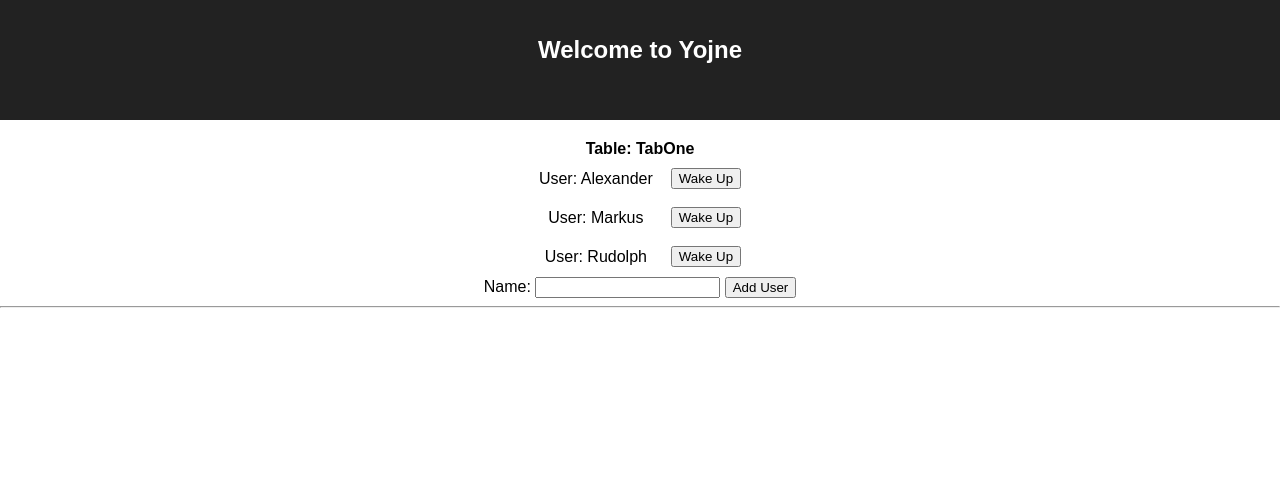
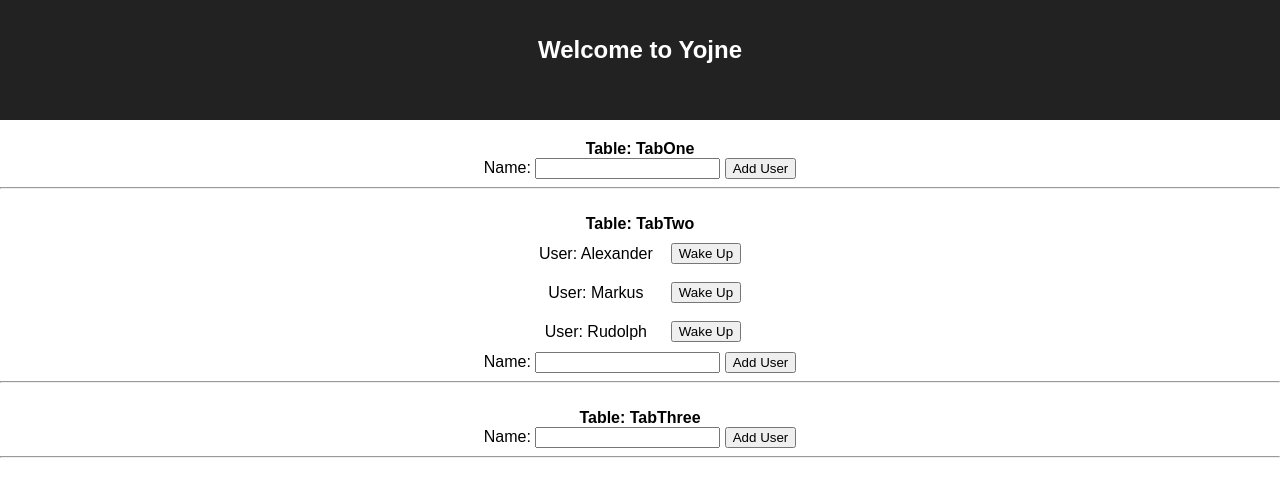
Before and after one commit to alternativeoutput/pebble, a React (Create React App) app: page / in a window 1280 px wide. Shown: the top 496 px of the page. Built offline with nearby package versions, Linux system fonts and the light colour scheme.

Commit message:
visualization of multiple tables (no working events)

```diff
--- a/src/App.js
+++ b/src/App.js
@@ -1,10 +1,16 @@
 import React, { Component } from 'react';
+import { connect } from 'react-redux';
 import Table from './components/Table';
 import { addUser } from './reducers/Table'
 
 import './App.css';
 
-class App extends Component {
+const mapStateToProps = state => (
+    { table: state.table })
+
+/*  {...tableDispatchProperties(tindex)(this.props.dispatch)} */
+
+class ConnectedApp extends Component {
     render() {
         return (
                 <div className="App">
@@ -12,11 +18,15 @@ class App extends Component {
                 <h1 className="App-title">Welcome to Yojne</h1>
                 </header>
                 <div>
-            <Table name="Table One" addUser={addUser}/>
-        </div>
-      </div>
-    );
+                {this.props.table.map(
+                    (table, tindex) =>
+                        (<Table {...this.props.table[tindex]}
+                         addUser={addUser}/>
+                        ))
+                }
+            </div></div>);
     }
 }
+const App = connect(mapStateToProps)(ConnectedApp);
 
 export default App;
--- a/src/components/Table.js
+++ b/src/components/Table.js
@@ -8,8 +8,7 @@ import { wakeupUser } from '../reducers/Table'
 import { v4 as uuidv4 } from 'uuid'
 
 const mapStateToProps = state => (
-    { user_tbl: state.user,
-      table: state.table })
+    { user_tbl: state.user })
 
 function mapDispatchToProps(dispatch, props) {
     return {
@@ -40,17 +39,18 @@ class ConnectedTable extends Component {
 
     render() {
         let user_tbl = this.props.user_tbl;
-        let table = this.props.table;
+        let name = this.props.name;
+        let user = this.props.user;
         let adder = "";
 
-        if (table.user.length < 5) {
+        if (user.length < 5) {
             adder = (<div>Name: <input type="text" ref={new_user_name => (this.new_user_name = new_user_name)}/>&nbsp;<button onClick={this.handleClick}>Add User</button></div>);
         }
         return (
                 <div className="container">
-                <strong>Table: {table.name}</strong>
+                <strong>Table: {name}</strong>
                 <table className="tableComponent"><tbody>
-                { table.user.map(
+                { user.map(
                     (_id, index) =>
                         (<User
                          {...(this.props.wakeupUser !== undefined ? this.props.wakeupUser : wakeupUser)(index)}
--- a/src/reducers/index.js
+++ b/src/reducers/index.js
@@ -4,9 +4,10 @@ const initialState = {
     user: {'azz': {name: 'Alexander', _id: 'azz', key: 'azz'},
            'izz': {name: 'Markus',    _id: 'izz', key: 'izz'},
            'uzz': {name: 'Rudolph',   _id: 'uzz', key: 'uzz'}},
-    table: {name: 'TabOne',
-            user: ['azz', 'izz', 'uzz']
-           },
+    table: [{name: 'TabOne', user: [], key: "tazz"},
+            {name: 'TabTwo', user: ['azz', 'izz', 'uzz'], key: "tizz"},
+            {name: 'TabThree', user: [], key: "tuzz"}
+           ],
     standup: {title: "StandUp",
               user: []}
 };
@@ -44,7 +45,7 @@ function copy_standup(standup)
 function copy_app(app)
 {
     return {user: copytbl(app.user, copy_user),
-            table: copy_table(app.table),
+            table: app.table.map((el) => (copy_table(el))),
             standup: copy_standup(app.standup)};
 }
 
```
Lines whose indentation alone changed are shown as unchanged.
